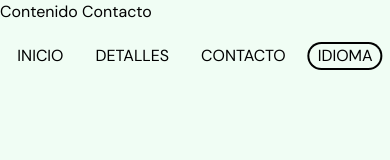
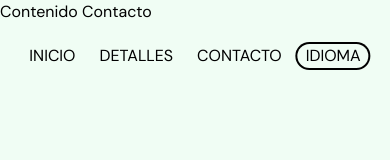
Before and after one commit to JaumeEsquerdo/costera-n1, a Next.js app in the folder costera-n1/: page /Contacto in a window 390 px wide. Shown: the top 160 px of the page. Built offline with nearby package versions, Linux system fonts and the light colour scheme.

Commit message:
ajustar margenes header en responsive movil

```diff
--- a/costera-n1/app/components/Header.jsx
+++ b/costera-n1/app/components/Header.jsx
@@ -26,7 +26,7 @@ export const Header = ({ showText }) => {
             }}
             transition={{ duration: 1.2, ease: "easeOut", delay: 2 }}
           >
-            <ul className="flex gap-0  lg:gap-2 px-4">
+            <ul className="flex gap-0 px-2 lg:gap-2 lg:px-4">
               <li className="h-8 overflow-hidden">
                 <motion.div
                   variants={variantsLink}
--- a/costera-n1/app/components/NavElement.jsx
+++ b/costera-n1/app/components/NavElement.jsx
@@ -48,7 +48,7 @@ export const NavElement = ({
     ref: elementRef,
     className: `${isOverDark ? "text-white" : "text-black"} ${
       active ? "font-bold" : ""
-    } transition-colors duration-300 px-2 mx-2 whitespace-nowrap ${className}`,
+    } transition-colors duration-300  px-2 mx-1 lg:mx-2 whitespace-nowrap ${className}`,
   };
 
   // Si es "as='p'", renderiza un párrafo, si no, un Link
```
